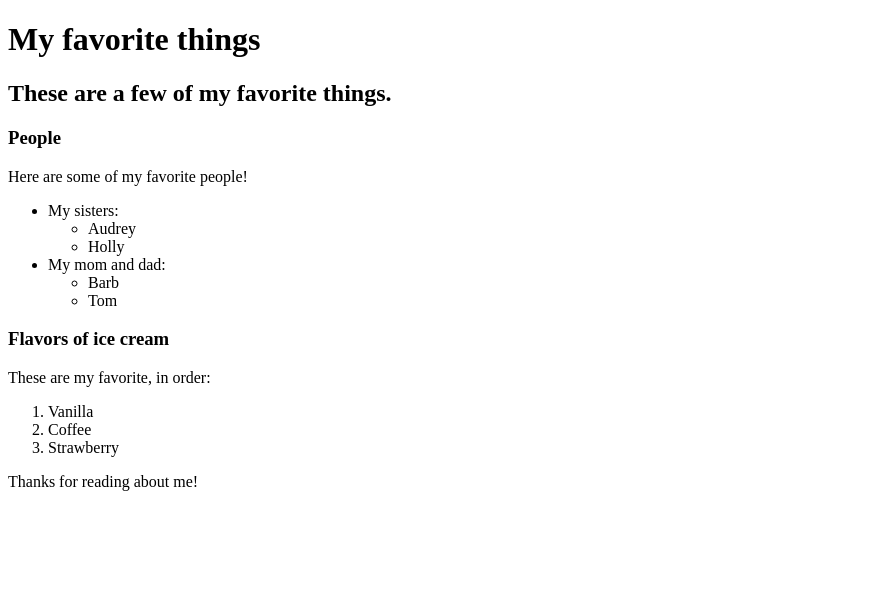
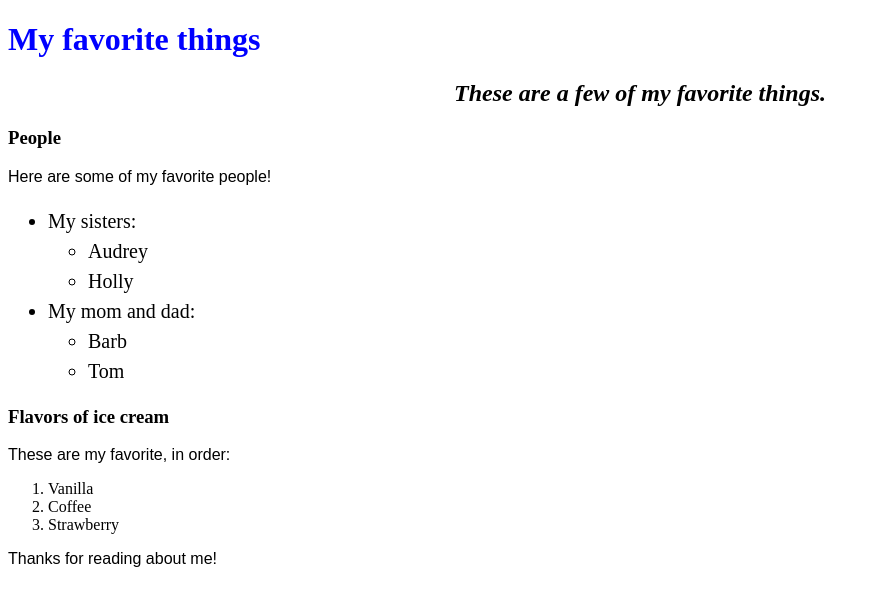
Before and after one commit to blakkgate/my-first-webpage, a plain HTML site: page index.html in a window 1280 px wide. Shown: the whole page, without its empty margins (0-879 px from the left). Drawn offline with Linux system fonts and the light colour scheme.

Commit message:
change name of favorite-things.html file to index.html.

```diff
--- /dev/null
+++ b/css/styles.css
@@ -0,0 +1,17 @@
+h1 {
+  color: #00f;
+}
+
+h2 {
+  font-style: italic;
+  text-align: center;
+}
+
+p {
+  font-family: sans-serif;
+}
+
+ul {
+  font-size: 20px;
+  line-height: 30px;
+}
--- a/favorite-things.html
+++ b/index.html
@@ -1,6 +1,7 @@
 <!DOCTYPE html>
 <html>
   <head>
+    <link href="css/styles.css" rel="stylesheet" type="text/css">
     <title>Paul's favorite things</title>
   </head>
   <body>
```
